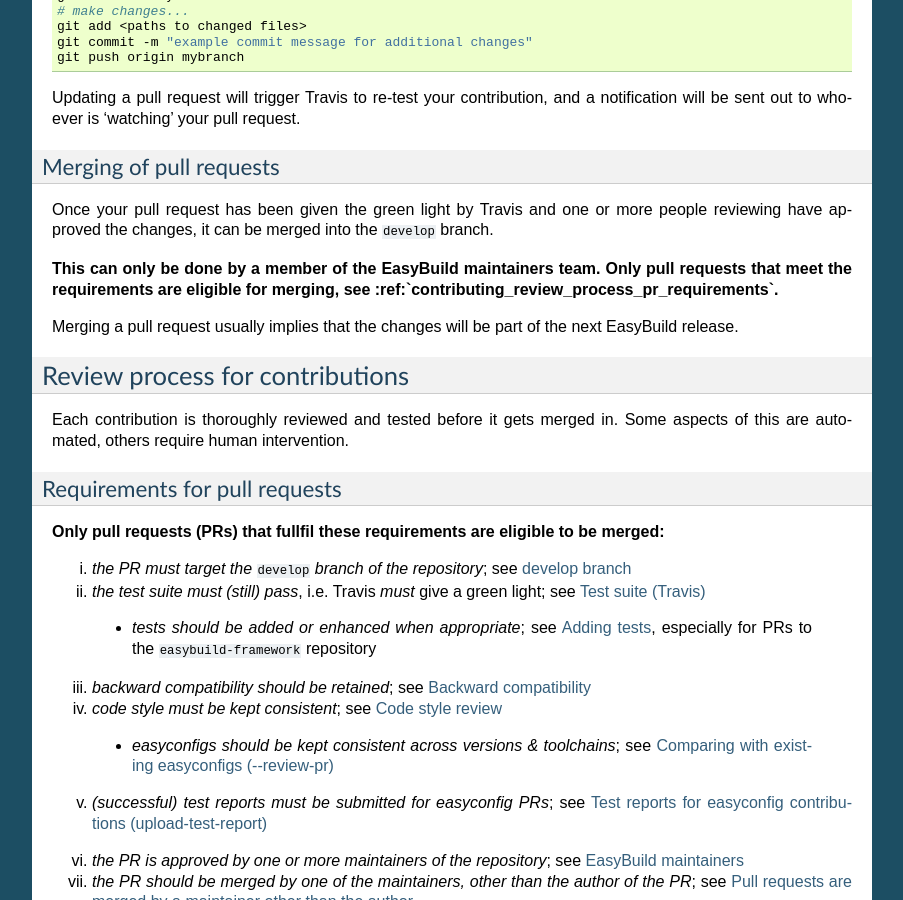
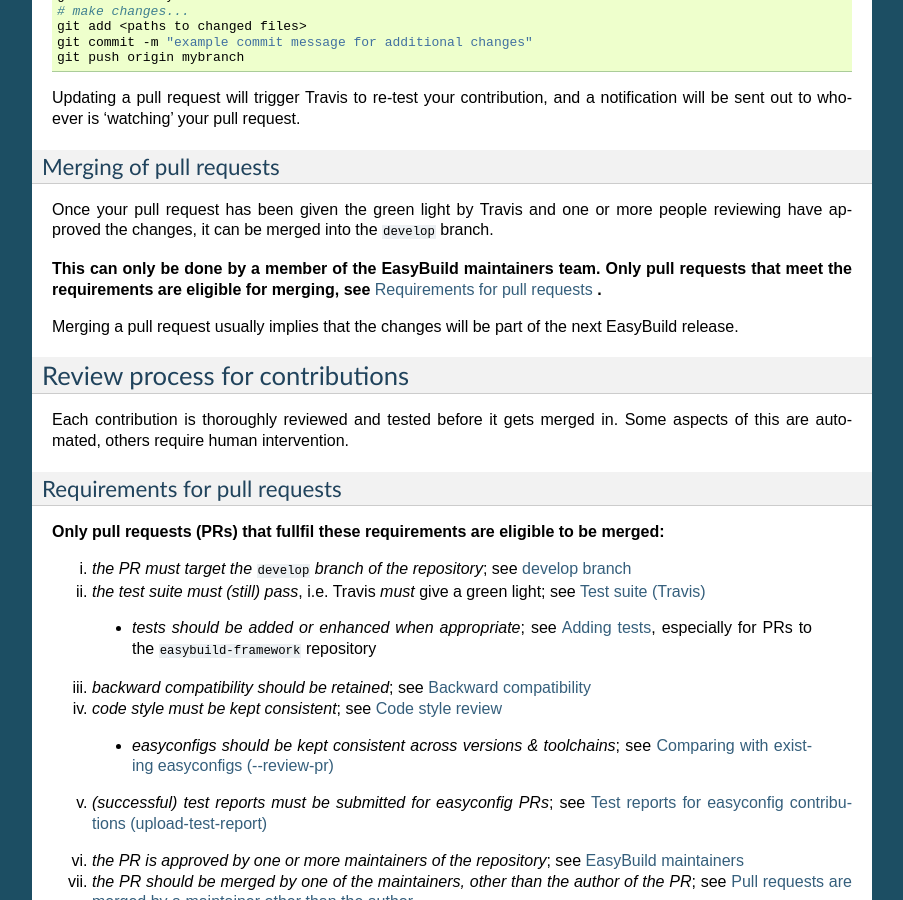
Before and after one commit to easybuilders/easybuild, a Sphinx documentation site: the page built from docs/Contributing.rst, in a window 1280 px wide and 900 px high, scrolled down 7777 px. Shown: the whole window, without its empty margins (198-1101 px from the left). Built offline with Sphinx 7.4.7, drawn with Linux system fonts in a browser that asks for light colours; pages that are not in the unit, such as notebooks, are missing from menus.

Commit message:
fix link reference

```diff
--- a/docs/Contributing.rst
+++ b/docs/Contributing.rst
@@ -479,7 +479,7 @@
 
 **This can only be done by a member of the EasyBuild maintainers team.
 Only pull requests that meet the requirements are eligible for merging,
-see :ref:`contributing_review_process_pr_requirements`.**
+see** :ref:`contributing_review_process_pr_requirements` **.**
 
 Merging a pull request usually implies that the changes will be part of the next EasyBuild release.
 
```
